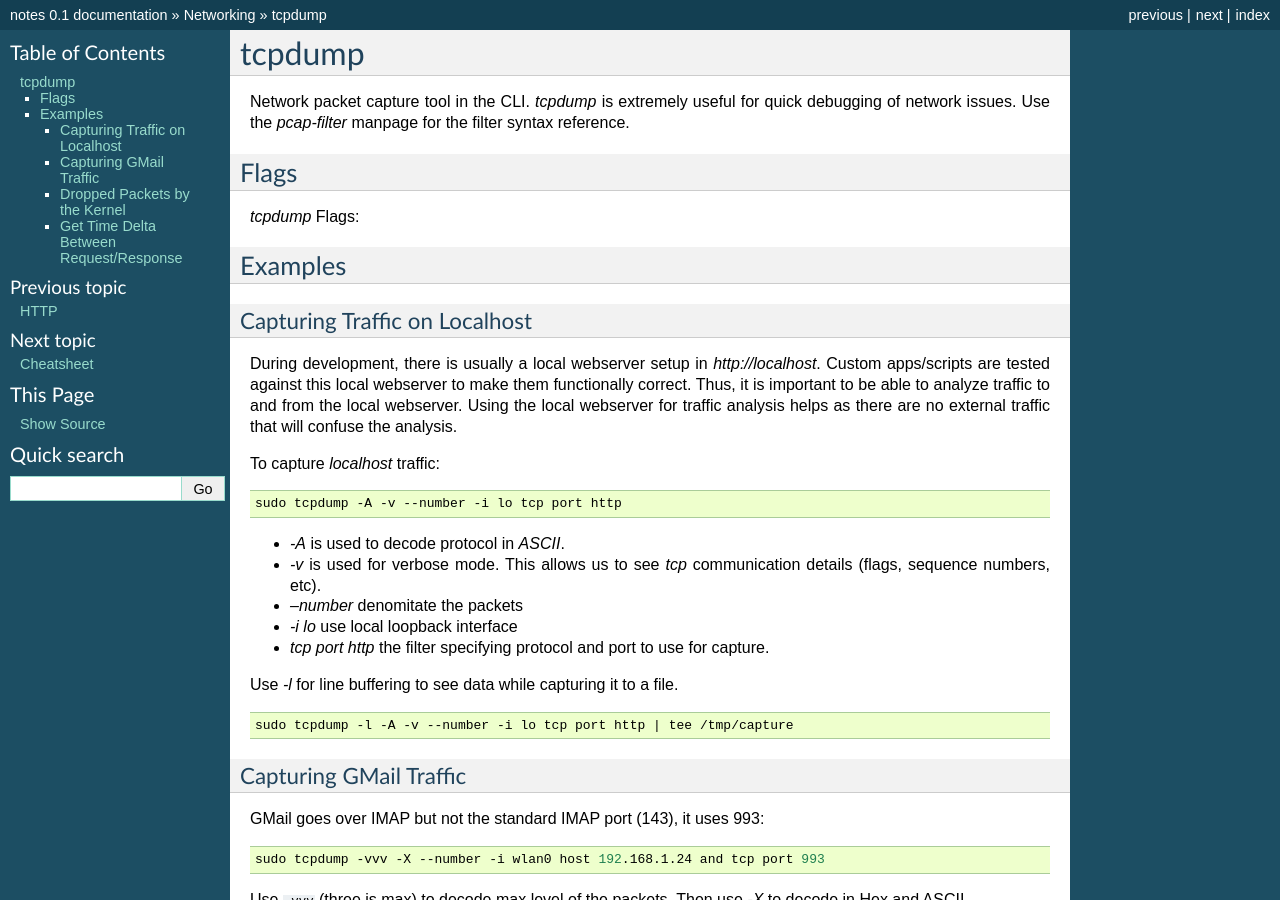
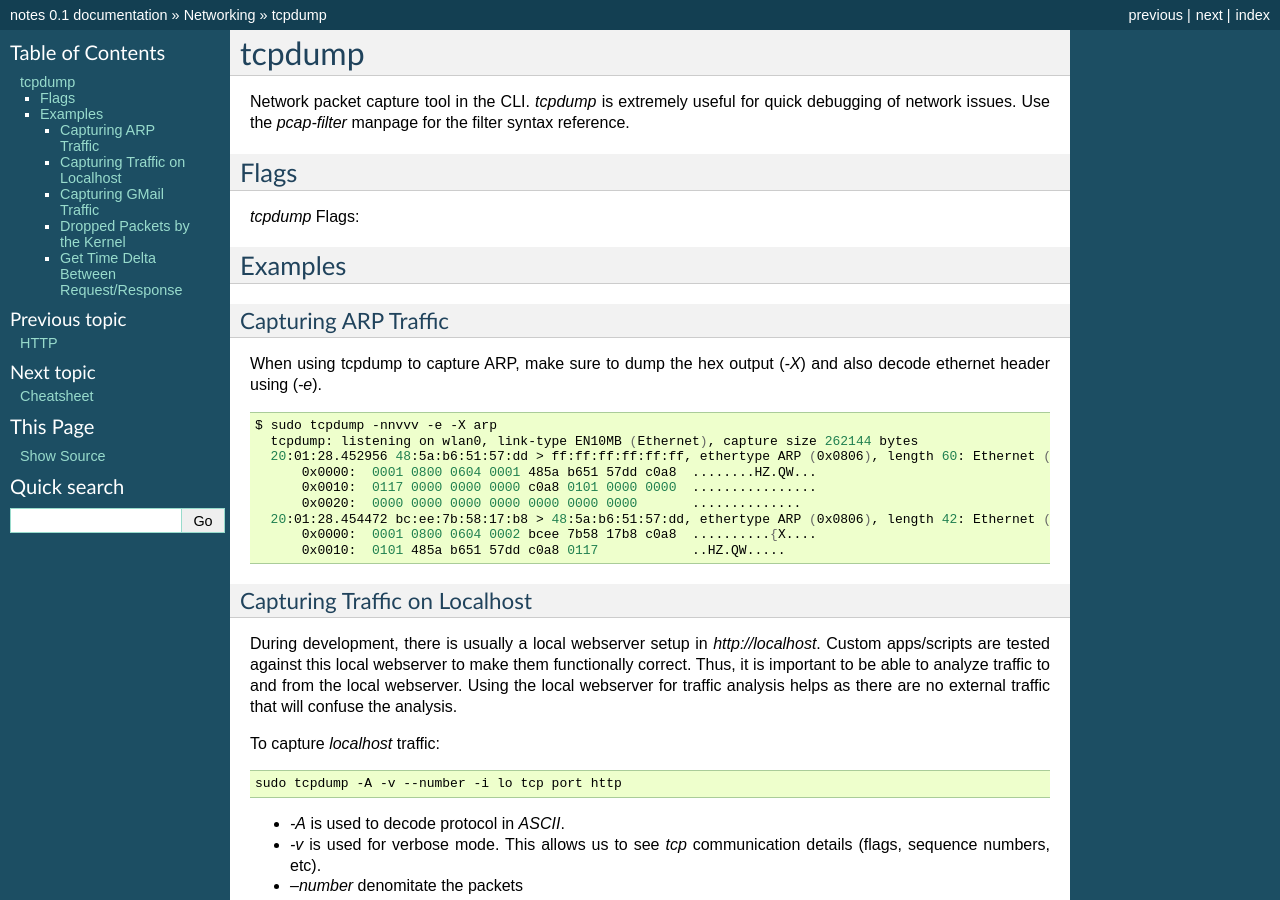
Before and after one commit to amituttam/notes, a Sphinx documentation site: the page built from docs/networking/tcpdump.rst, in a window 1280 px wide and 900 px high. Built offline with Sphinx 7.4.7, drawn with Linux system fonts in a browser that asks for light colours.

Commit message:
networking: tcpdump: Add how to capture ARP packets

```diff
--- a/docs/networking/tcpdump.rst
+++ b/docs/networking/tcpdump.rst
@@ -24,6 +24,24 @@ Flags
 
 Examples
 --------
+
+Capturing ARP Traffic
+^^^^^^^^^^^^^^^^^^^^^
+
+When using tcpdump to capture ARP, make sure to dump the hex output (*-X*)
+and also decode ethernet header using (*-e*).
+
+.. code-block:: shell
+
+    $ sudo tcpdump -nnvvv -e -X arp
+      tcpdump: listening on wlan0, link-type EN10MB (Ethernet), capture size 262144 bytes
+      20:01:28.452956 48:5a:b6:51:57:dd > ff:ff:ff:ff:ff:ff, ethertype ARP (0x0806), length 60: Ethernet (len 6), IPv4 (len 4), Request who-has 192.168.1.1 tell 192.168.1.23, length 46
+          0x0000:  0001 0800 0604 0001 485a b651 57dd c0a8  ........HZ.QW...
+          0x0010:  0117 0000 0000 0000 c0a8 0101 0000 0000  ................
+          0x0020:  0000 0000 0000 0000 0000 0000 0000       ..............
+      20:01:28.454472 bc:ee:7b:58:17:b8 > 48:5a:b6:51:57:dd, ethertype ARP (0x0806), length 42: Ethernet (len 6), IPv4 (len 4), Reply 192.168.1.1 is-at bc:ee:7b:58:17:b8, length 28
+          0x0000:  0001 0800 0604 0002 bcee 7b58 17b8 c0a8  ..........{X....
+          0x0010:  0101 485a b651 57dd c0a8 0117            ..HZ.QW.....
 
 Capturing Traffic on Localhost
 ^^^^^^^^^^^^^^^^^^^^^^^^^^^^^^
```
